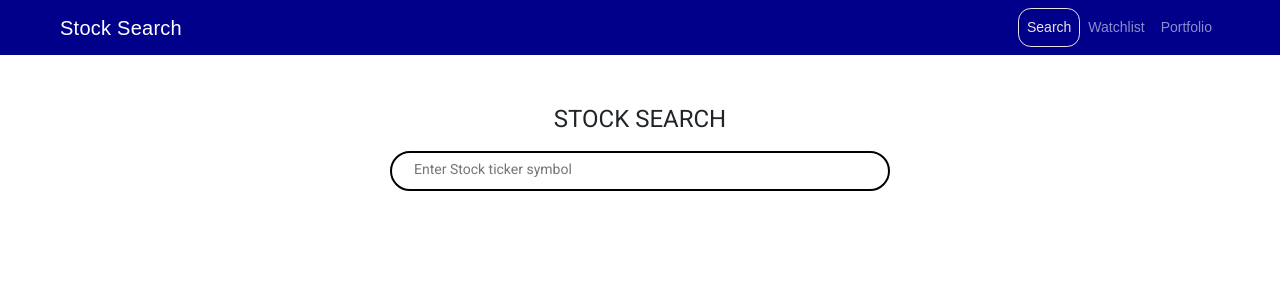
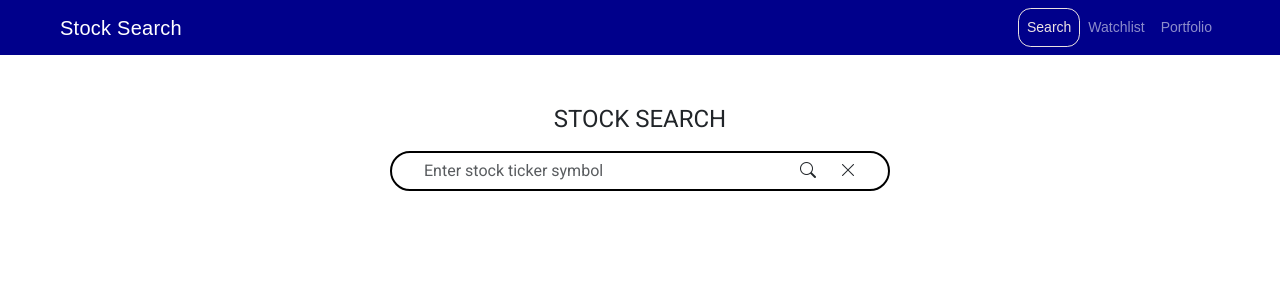
Before and after one commit to vedanth-subramaniam/Stock-Trading-MEAN-App, an Angular app: page / in a window 1280 px wide. Shown: the top 300 px of the page. Built offline with nearby package versions, Linux system fonts and the light colour scheme.

Commit message:
search input changes

```diff
--- a/src/app/stock-search/stock-search.component.css
+++ b/src/app/stock-search/stock-search.component.css
@@ -19,3 +19,9 @@
   top: 50%;
   transform: translateY(-50%);
 }
+
+.no-outline:focus {
+  outline: none;
+  box-shadow: none;
+  border-color: transparent;
+}
--- a/src/app/stock-search/stock-search.component.html
+++ b/src/app/stock-search/stock-search.component.html
@@ -4,13 +4,17 @@
       <h1>STOCK SEARCH</h1>
     </div>
     <div class="d-flex justify-content-center">
-      <div class="search-bar">
-        <div class="input-group">
-          <input type="text" class="search-input" placeholder="Enter Stock ticker symbol">
-          <span class="input-group-addon glyphicon glyphicon-search"></span>
-          <span class="input-group-addon glyphicon glyphicon-remove-circle"></span>
-        </div>
-      </div>
+      <form class="d-flex search-bar align-items-center">
+        <input type="text" class="form-control me-2 border-0 no-outline" placeholder="Enter stock ticker symbol"
+               [(ngModel)]="tickerSymbol"
+               name="ticker">
+        <button class="btn border-0" type="button" (click)="searchStock()">
+          <i class="bi bi-search"></i>
+        </button>
+        <button class="btn border-0" type="button" (click)="clearSearch()">
+          <i class="bi bi-x-lg"></i>
+        </button>
+      </form>
     </div>
   </div>
 </section>
--- a/src/app/stock-search/stock-search.component.ts
+++ b/src/app/stock-search/stock-search.component.ts
@@ -1,17 +1,34 @@
 import {Component, OnInit} from '@angular/core';
+import {FormsModule} from "@angular/forms";
+import {HttpClientModule} from "@angular/common/http";
 
 @Component({
   selector: 'app-stock-search',
   standalone: true,
-  imports: [],
+  imports: [
+    FormsModule, HttpClientModule
+  ],
   templateUrl: './stock-search.component.html',
   styleUrl: './stock-search.component.css'
 })
 export class StockSearchComponent implements OnInit {
 
+  tickerSymbol: string = '';
+
+  constructor() {
+  }
 
   ngOnInit(): void {
     console.log("Hey");
   }
 
+  searchStock() {
+    console.log('Searching for stock:', this.tickerSymbol);
+    // console.log(this.stockApiService.getCompanyCommonDetails(this.tickerSymbol));
+  }
+
+  clearSearch() {
+    this.tickerSymbol = '';
+    // Implement the logic to clear out the currently searched results and show the initial search page
+  }
 }
```
